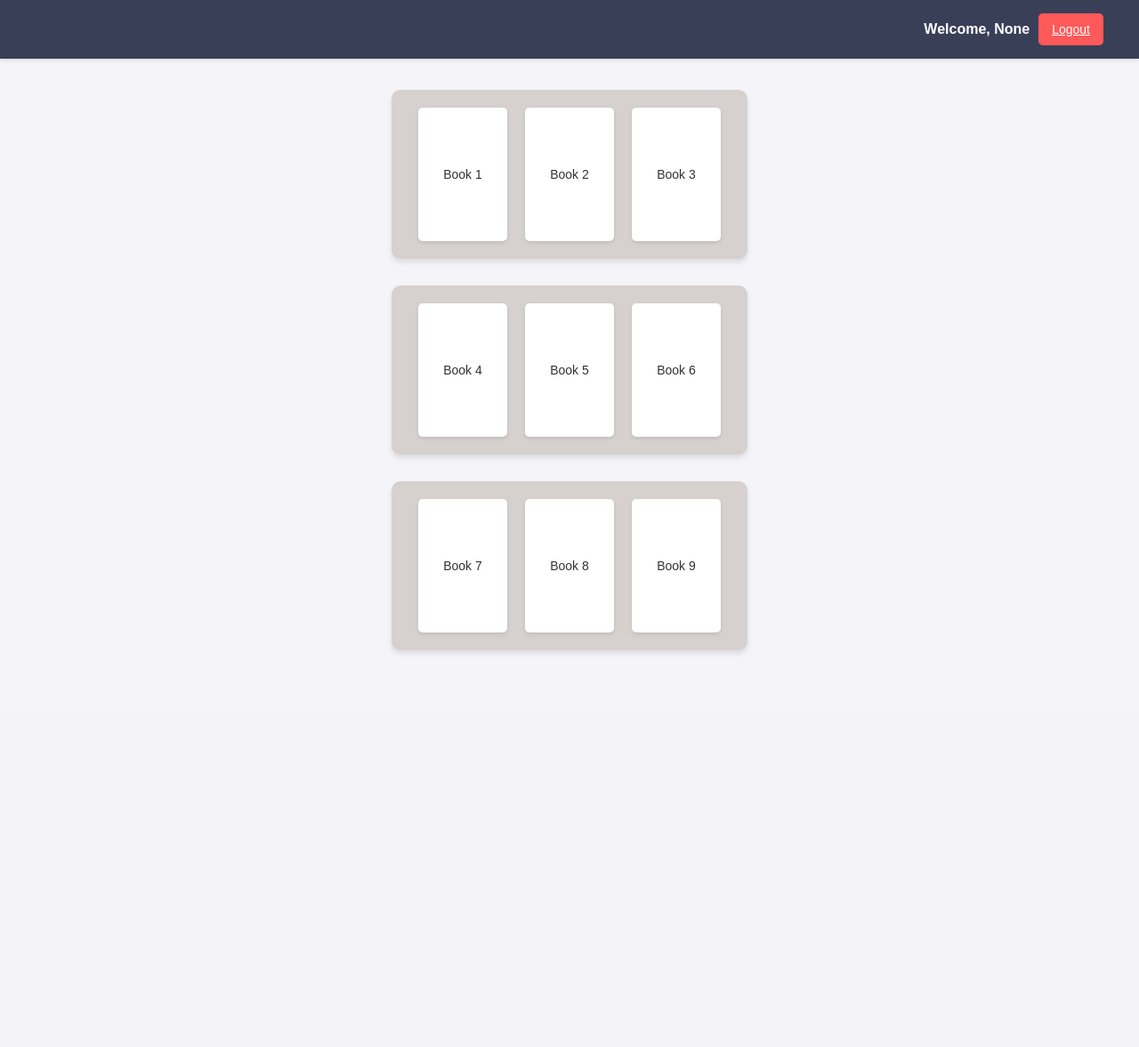
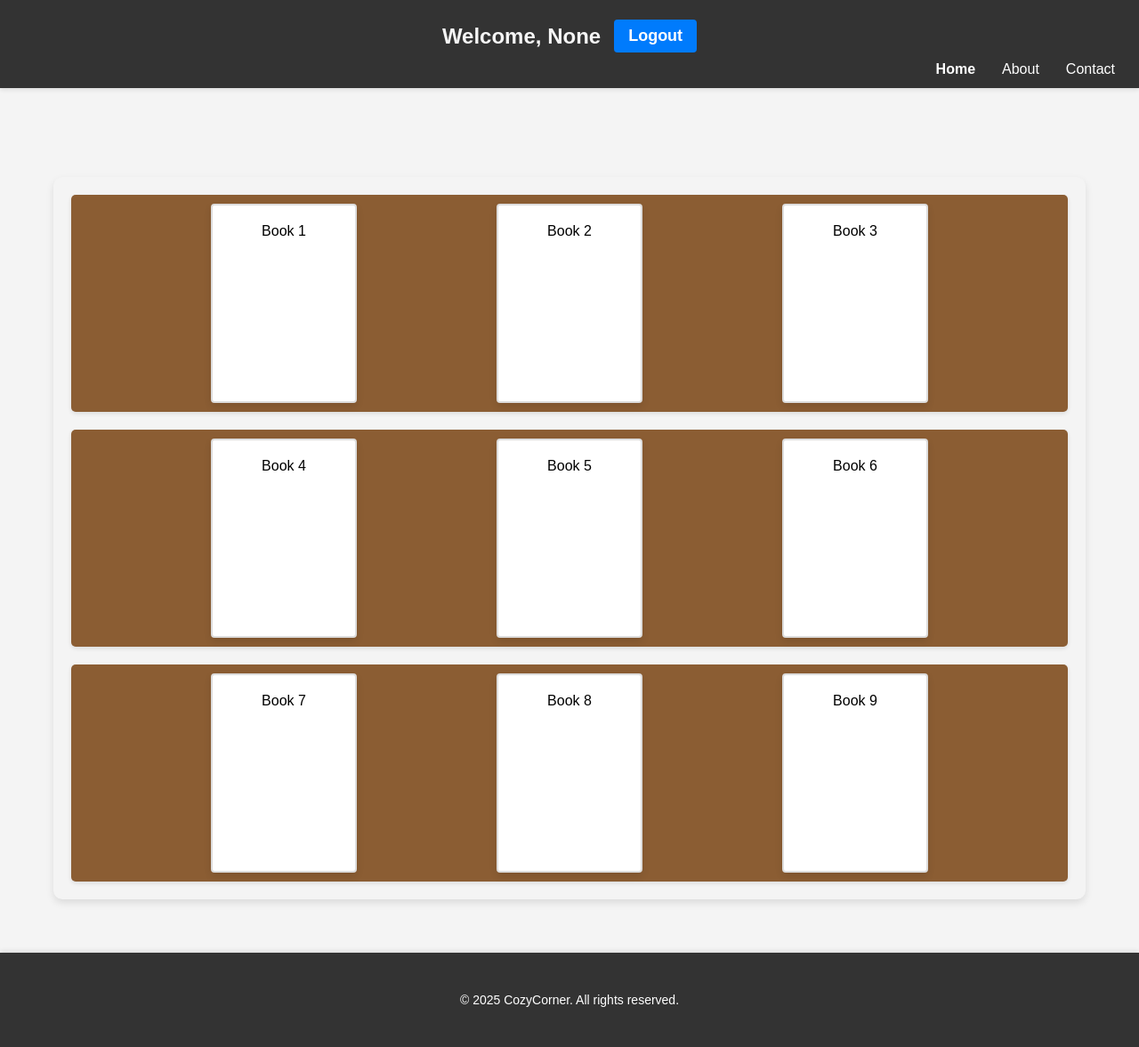
Before and after one commit to LoganPickell/AgileArchitects_ModernSoftwareDevelopment, a Flask app: page /dashboard in a window 1280 px wide. Shown: the whole page at 89% size. Before the commit the page ends 735 px from the top, so only its background shows below. Run offline with Flask 3, Linux system fonts and the light colour scheme.

Commit message:
Create and blocked content using jinja templates. Consolidated stylesheets to one styles.css

```diff
--- a/static/assets/css/dashboard.css
+++ /dev/null
@@ -1,79 +0,0 @@
-
-.header {
-    display: flex;
-    justify-content: flex-end;
-    align-items: center;
-    background-color: #3a3f58;
-    padding: 15px 20px;
-    color: #ffffff;
-    box-shadow: 0 2px 4px rgba(0, 0, 0, 0.1);
-}
-
-.header .user-info {
-    display: flex;
-    align-items: center;
-    font-size: 16px;
-    margin-right: 20px;
-}
-
-.header .user-info span {
-    margin-left: 10px;
-    font-weight: bold;
-}
-
-.header .logout-button {
-    background-color: #ff5959;
-    color: #ffffff;
-    border: none;
-    padding: 10px 15px;
-    font-size: 14px;
-    cursor: pointer;
-    border-radius: 5px;
-    transition: background-color 0.3s;
-    margin-left: 10px;
-}
-
-.header .logout-button:hover {
-    background-color: #ff3838;
-}
-
-body {
-    font-family: Arial, sans-serif;
-    background-color: #f4f4f9;
-    margin: 0;
-    padding: 0;
-}
-
-.bookshelf {
-    display: flex;
-    flex-wrap: wrap;
-    justify-content: center;
-    margin: 20px auto;
-    max-width: 400px;
-}
-
-.shelf {
-    display: flex;
-    justify-content: flex-start;
-    padding: 20px;
-    margin: 15px 0;
-    background-color: #d6d1cf;
-    border-radius: 10px;
-    width: 100%;
-    box-shadow: 0 4px 6px rgba(0, 0, 0, 0.1);
-}
-
-.book {
-    width: 100px;
-    height: 150px;
-    background-color: #fff;
-    margin: 0 10px;
-    border-radius: 5px;
-    display: flex;
-    align-items: center;
-    justify-content: center;
-    font-size: 14px;
-    color: #333;
-    box-shadow: 0 2px 4px rgba(0, 0, 0, 0.1);
-    text-align: center;
-}
--- /dev/null
+++ b/static/assets/css/styles.css
@@ -0,0 +1,220 @@
+/* General styles */
+body {
+    margin: 0;
+    padding: 0;
+    font-family: Arial, sans-serif;
+    background-color: #f4f4f4;
+    min-height: 100vh;
+    display: flex;
+    flex-direction: column;
+}
+
+/* Header */
+header {
+    background-color: #333;
+    color: white;
+    padding: 12px 12px;
+    box-shadow: 0 2px 5px rgba(0, 0, 0, 0.1);
+}
+
+
+header nav ul {
+    list-style: none;
+    margin: 0;
+    display: flex;
+    justify-content: flex-end;
+}
+
+header nav ul li {
+    margin: 0 15px;
+}
+
+header nav ul li a {
+    color: white;
+    text-decoration: none;
+    font-size: 16px;
+    font-weight: bold;
+    transition: color 0.3s ease;
+}
+
+header nav ul li a:hover {
+    color: #ff5722;
+}
+
+/* User Info Styling */
+.user-info {
+    display: flex;
+    justify-content: center; /* Center horizontally */
+    align-items: center; /* Center vertically */
+    gap: 15px; /* Space between the username and the logout button */
+    padding: 10px 20px;
+    font-size: 20px; /* Larger text for the username */
+    font-weight: bold;
+    color: #333; /* Dark text for contrast */
+}
+
+.user-info span {
+    font-size: 24px; /* Make the username text a little bigger */
+    color: whitesmoke; /* Highlight the username color */
+}
+
+.logout-button {
+    font-size: 18px; /* Make the logout button a bit larger */
+    padding: 8px 16px;
+    background-color: #007bfc; /* Blue background */
+    color: white; /* White text */
+    text-decoration: none; /* Remove underline */
+    border-radius: 4px;
+    transition: background-color 0.3s ease; /* Smooth hover transition */
+}
+
+.logout-button:hover {
+    background-color: #005bb5; /* Darker blue on hover */
+    cursor: pointer;
+}
+
+
+
+/* Main content area */
+main {
+    flex: 1;
+    padding: 20px;
+    text-align: center;
+    margin-top: 40px; /* Space between header and main */
+}
+
+/* Create account form */
+form {
+    background-color: #ffffff;
+    padding: 20px;
+    border-radius: 8px;
+    box-shadow: 0 4px 8px rgba(0, 0, 0, 0.1);
+    max-width: 400px;
+    width: 100%;
+    box-sizing: border-box;
+    text-align: center;
+    margin: 0 auto;
+}
+
+/* Headings */
+h1 {
+    font-size: 36px;
+    color: #333;
+    margin-bottom: 20px;
+}
+
+/* Labels */
+label {
+    display: block;
+    font-weight: bold;
+    margin-top: 10px;
+    margin-bottom: 5px;
+    font-size: 14px;
+    color: #555;
+    text-align: center;
+}
+
+/* Input fields */
+input[type="text"] {
+    width: 100%;
+    padding: 10px;
+    font-size: 14px;
+    border: 1px solid #ccc;
+    border-radius: 4px;
+    box-sizing: border-box;
+}
+
+/* Button */
+
+.button-container {
+    max-width: 400px; /* Adjust based on your design */
+    margin: 0 auto;
+    padding: 20px;
+    display: flex;
+    flex-direction: column;
+    gap: 20px; /* Space between buttons */
+}
+
+button {
+    margin-top: 20px;
+    width: 100%;
+    padding: 10px;
+    font-size: 16px;
+    background-color: #007bfc;
+    color: #ffffff;
+    border: none;
+    border-radius: 4px;
+    cursor: pointer;
+    transition: background-color 0.3s ease;
+}
+
+button:hover {
+    background-color: #005bb5;
+}
+
+.back-arrow {
+    position: fixed;
+    top: 60px;
+    left: 20px;
+    font-size: 36px;
+    color: #007bfc;
+    text-decoration: none;
+    cursor: pointer;
+    transition: color 0.3s ease;
+}
+
+/* Hover effect */
+.back-arrow:hover {
+    color: #ff5722;          /* Color change on hover */
+}
+
+/* Bookshelf styles */
+.bookshelf {
+    display: flex;
+    flex-direction: column;
+    margin: 40px;
+    gap: 20px;
+    padding: 20px;
+    background-color: #f4f4f4;
+    border-radius: 10px;
+    box-shadow: 0 4px 8px rgba(0, 0, 0, 0.1);
+}
+
+/* Shelf styles (to simulate bookshelf) */
+.shelf {
+    display: flex;
+    justify-content: space-evenly;
+    background-color: #8b5d33; /* Wood-like color */
+    padding: 10px;
+    border-radius: 5px;
+    box-shadow: 0 2px 5px rgba(0, 0, 0, 0.1);
+}
+
+/* Book styles (styled to look like books on the shelf) */
+.book {
+    background-color: #fff;
+    padding: 20px;
+    margin: 0 10px;
+    text-align: center;
+    width: 120px;
+    height: 180px;
+    border: 2px solid #ddd;
+    border-radius: 4px;
+    box-shadow: 0 4px 8px rgba(0, 0, 0, 0.1);
+    transition: transform 0.3s ease;
+}
+
+/* Footer */
+footer {
+    background-color: #333;
+    color: white;
+    text-align: center;
+    padding: 45px 0;
+    font-size: 14px;
+    box-shadow: 0 -2px 5px rgba(0, 0, 0, 0.1);
+    margin-top: auto;
+}
+
+footer p {
+    margin: 0;
+}
--- /dev/null
+++ b/templates/base.html
@@ -0,0 +1,36 @@
+<!DOCTYPE html>
+<html lang="en">
+<head>
+    <meta charset="UTF-8">
+    <meta name="viewport" content="width=device-width, initial-scale=1.0">
+    <title>{% block title %}Page Title{% endblock %}</title>
+    <link rel="stylesheet" href="{{ url_for('static', filename='assets/css/styles.css') }}">
+</head>
+<body>
+<header>
+    {% if 'dashboard' in request.path %}
+        <div class="user-info">
+            <span>Welcome, {{ username }}</span>
+            <a class="logout-button" href="{{ url_for('home') }}">Logout</a>
+        </div>
+    {% endif %}
+    <nav>
+        <ul>
+            <li><a href="/">Home</a></li>
+            <li>About</li>
+            <li>Contact</li>
+        </ul>
+    </nav>
+</header>
+
+<main>
+    {% block content %}
+
+    {% endblock %}
+</main>
+
+<footer>
+    <p>&copy; 2025 CozyCorner. All rights reserved.</p>
+</footer>
+</body>
+</html>
--- a/templates/dashboard.html
+++ b/templates/dashboard.html
@@ -1,16 +1,8 @@
-<!DOCTYPE html>
-<html lang="en">
-<head>
-    <meta charset="UTF-8">
-    <title>Bookshelf Dashboard</title>
-    <link rel="stylesheet" href="{{ url_for('static', filename='assets/css/dashboard.css') }}">
-</head>
-<body>
-<div class="header">
-    <div class="user-info"><span>Welcome, {{ username }}</span>
-        <a class="logout-button" href="{{ url_for('home') }}">Logout</a>
-    </div>
-</div>
+{% extends 'base.html' %}
+
+{% block title %}Dashboard{% endblock %}
+{
+{% block content %}
     <div class="bookshelf">
         <div class="shelf">
             <div class="book">Book 1</div>
@@ -28,5 +20,4 @@
             <div class="book">Book 9</div>
         </div>
     </div>
-</body>
-</html>
+{% endblock %}
```
Also changed, not shown: static/assets/css/create_account.css (deleted, +0 -89 lines), static/assets/css/home.css (deleted, +0 -32 lines), static/assets/css/login.css (deleted, +0 -69 lines), templates/create_account.html (+7 -12 lines), templates/home.html (+7 -14 lines), templates/login.html (+11 -12 lines), db.sqlite. Lines whose indentation alone changed are shown as unchanged.
